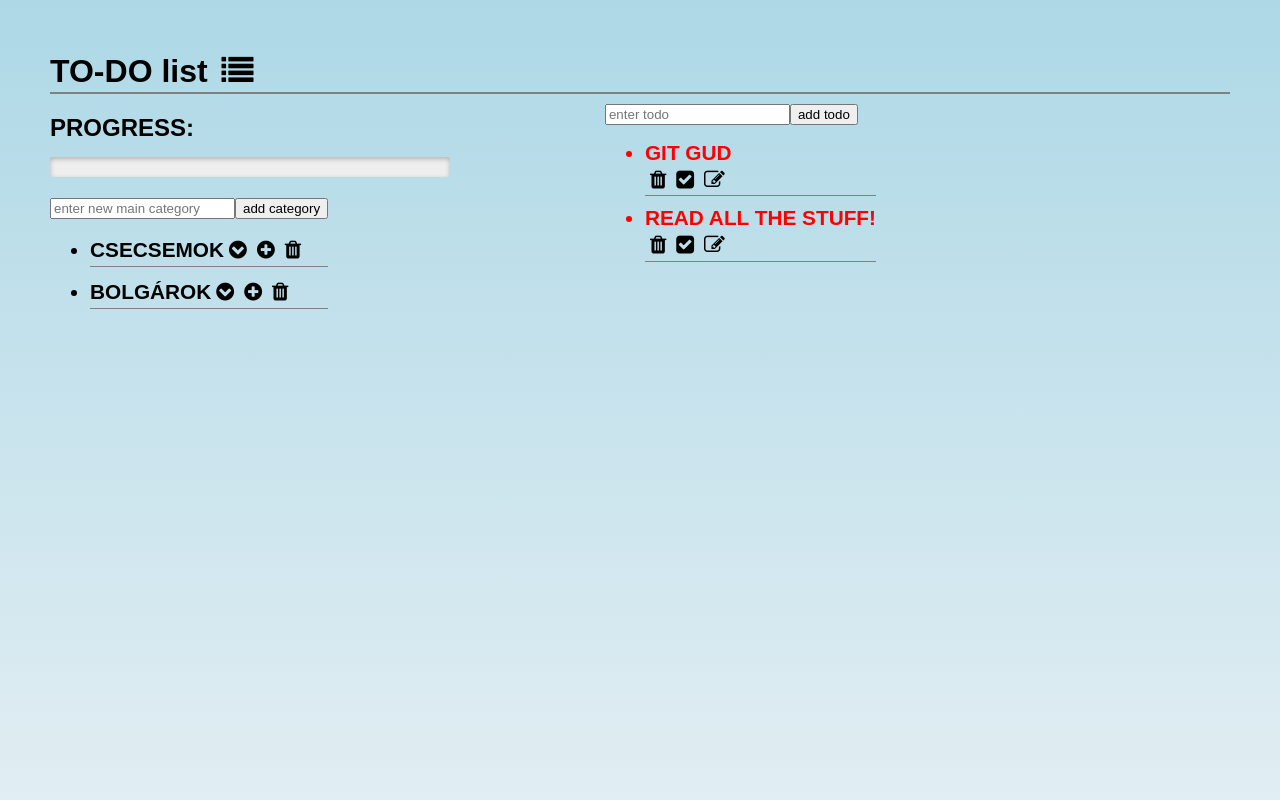
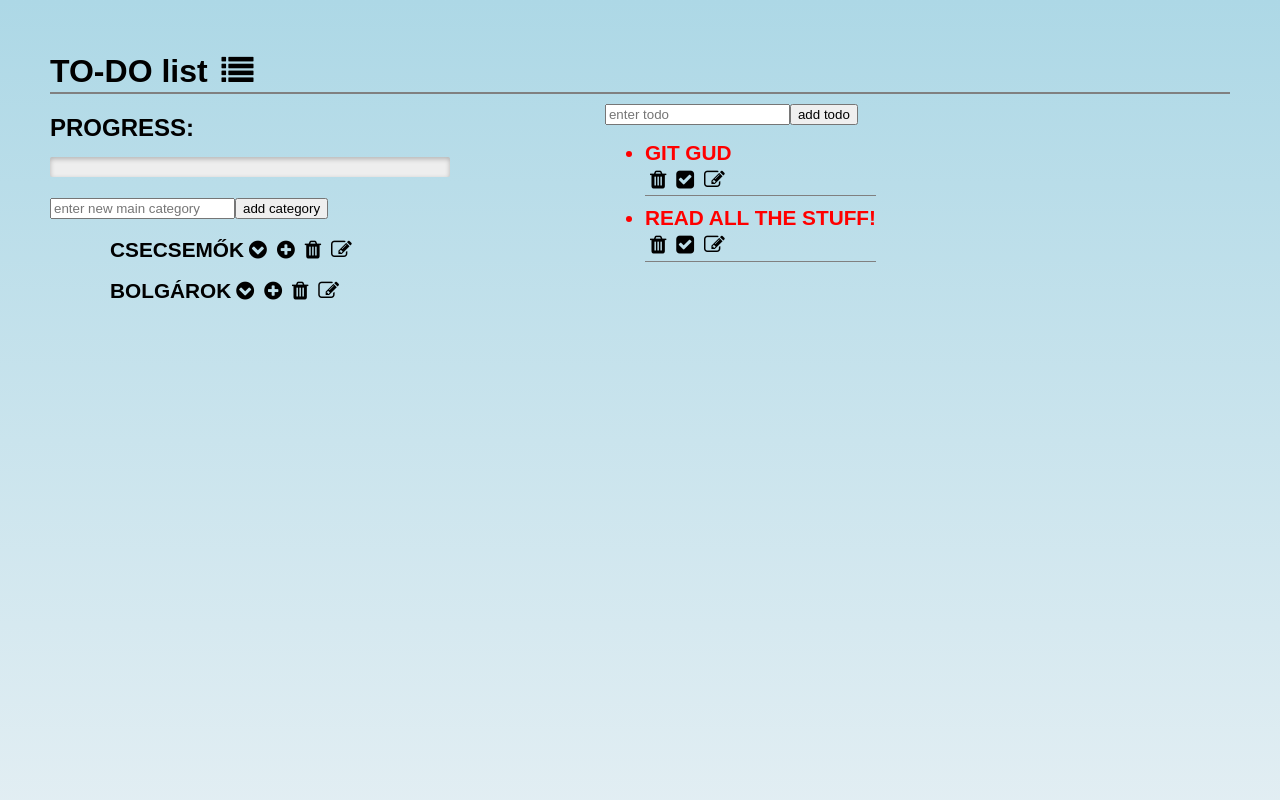
Before and after one commit to Chickynuggie/react-redux, a React (Create React App) app: page / in a window 1280 px wide. Shown: the top 800 px of the page. Built offline with nearby package versions, Linux system fonts and the light colour scheme.

Commit message:
cleanup and small fixes

```diff
--- a/src/App.css
+++ b/src/App.css
@@ -15,7 +15,6 @@ li {
   cursor: pointer;
   font-size: 1.3rem;
   border-bottom: 1px solid gray;
-  max-width: 250px;
   text-transform: uppercase;
   margin-bottom: 10px;
   font-weight: bold;
@@ -77,7 +76,7 @@ progress[value]::-webkit-progress-bar {
 }
 
 progress[value]::-webkit-progress-value {
-   background: linear-gradient(to right, green , lime);
+  background: linear-gradient(to right, green , lime);
   border-radius: 5px;
 }
 
@@ -115,3 +114,13 @@ progress[value]::-webkit-progress-value {
   margin-right: 30%;
   margin-top: -8%;
 }
+
+.category-wrapper ul,
+.category-wrapper li {
+  list-style-type: none;
+  border: none;
+}
+
+.category-wrapper li {
+  margin-left: 20px;
+}
--- a/src/App.js
+++ b/src/App.js
@@ -74,11 +74,10 @@ let App = (store) => {
                   update={update}
                   edit={editTodoItem}
                 />
-
               )}
           </ul>
         </div>
-        <div className="float-left">
+        <div className="float-left category-wrapper">
           <input type="text" placeholder="enter new main category" id="newCateg" />
           <input
             type="button"
@@ -86,8 +85,8 @@ let App = (store) => {
             onClick={() => { dispatch(addCategory(document.getElementById('newCateg').value, false)) }}
           />
           <ul>
-            {
-              store.categories.map((category) =>
+            {store.categories.filter(category => category.parent === false).map((category) =>
+                <div>
                   <Category
                     id={category.id}
                     key={category.id}
@@ -97,6 +96,7 @@ let App = (store) => {
                     parent={category.parent}
                     update={update}
                   />
+                </div>
               )
             }
           </ul>
--- a/src/components/category.js
+++ b/src/components/category.js
@@ -12,6 +12,7 @@ class Category extends Component {
                     <a  onClick={() => { this.props.setActiveCategory(this.props.id); }}><i className="fa fa-chevron-circle-down" aria-hidden="true"></i></a>
                     <a><i className="fa fa-plus-circle" aria-hidden="true"></i></a>
                     <a onClick={() => { this.props.remove(this.props.id, this.props.parent); this.props.update(); }}><i className="fa fa-trash" aria-hidden="true"></i></a>
+                    <a href="#" onClick={() => { this.props.edit(); }}><i className="fa fa-pencil-square-o" aria-hidden="true"></i></a>
                 </li>
             </div>
         )
--- a/src/index.js
+++ b/src/index.js
@@ -24,7 +24,7 @@ let store = createStore(reducer,
       category: '1'
     }],
     categories: [{
-        name: 'csecsemok',
+        name: 'csecsemők',
         id: '0',
         parent: false
     },
```
Lines whose indentation alone changed are shown as unchanged.
